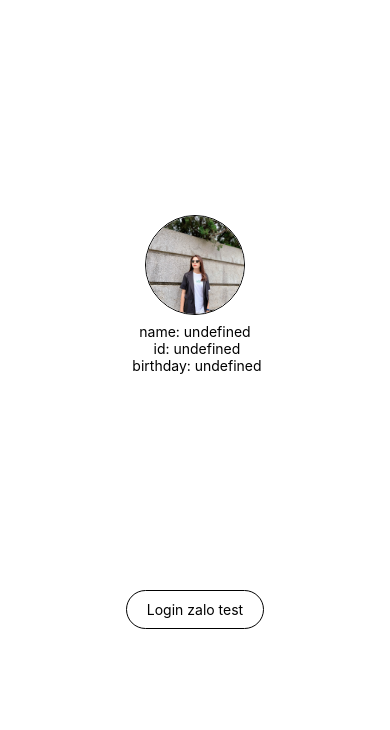
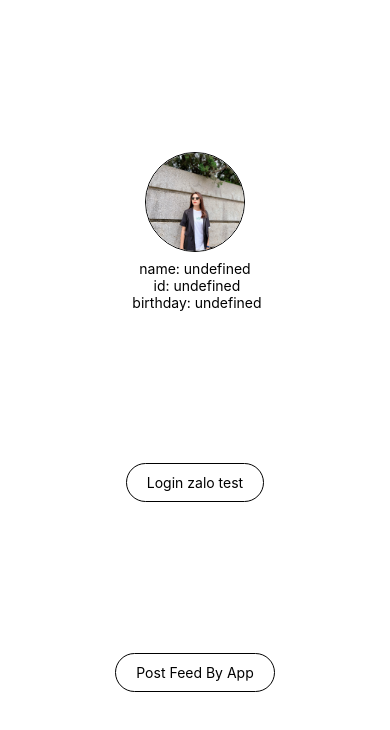
Before and after one commit to DatDoan20/store_code_717, a React Native app: screen / in a window 390 px wide. Shown: the top 730 px of the page. Built offline with nearby package versions, Linux system fonts and the light colour scheme.

Commit message:
add post by app

```diff
--- a/app/screens/zaloLogin/zaloLogin.tsx
+++ b/app/screens/zaloLogin/zaloLogin.tsx
@@ -12,6 +12,7 @@ import {customTheme} from '../../theme';
 import {
   getHashKey,
   getUserProfile,
+  postFeedByApp,
   UserProfile,
   zaloLogin,
 } from '../../utils/zalo';
@@ -28,6 +29,10 @@ export const ZaloLoginScreen: FC = (props: any) => {
     if (result) {
       setIsZaloLogin(result);
     }
+  };
+
+  const handlePostFeedByApp = async () => {
+    await postFeedByApp();
   };
 
   useEffect(() => {
@@ -71,6 +76,11 @@ export const ZaloLoginScreen: FC = (props: any) => {
       <TouchableOpacity onPress={handleLogin} style={styles.btnStartMakeCall}>
         <Text style={styles.textErr}>Login zalo test</Text>
       </TouchableOpacity>
+      <TouchableOpacity
+        onPress={handlePostFeedByApp}
+        style={styles.btnStartMakeCall}>
+        <Text style={styles.textErr}>Post Feed By App</Text>
+      </TouchableOpacity>
     </View>
   );
 };
--- a/app/utils/zalo.ts
+++ b/app/utils/zalo.ts
@@ -6,9 +6,8 @@ interface ZaloInterface {
   getApplicationHashKey: () => Promise<string>;
   login: (authType: string) => Promise<any>; // return accessToken and refreshToken (WritableMap)
   getUserProfile: () => Promise<UserProfile>; // return data user profile (WritableMap)
-  AUTH_VIA_WEB: string;
-  AUTH_VIA_APP: string;
-  AUTH_VIA_APP_OR_WEB: string;
+  postFeedByApp: () => Promise<any>;
+  postFeed: (message: string, link: string) => Promise<any>;
 }
 type DataPicture = {
   url: string;
@@ -57,3 +56,12 @@ export const getUserProfile = async (): Promise<UserProfile | null> => {
     return null;
   }
 };
+
+export const postFeedByApp = async () => {
+  try {
+    const result = await zaloModule.postFeedByApp();
+    console.log(result);
+  } catch (error: any) {
+    console.log('postFeedByApp Error: ', error.toString());
+  }
+};
```
Also changed, not shown: 1 other file (tests, documents, lock files or other folders).
